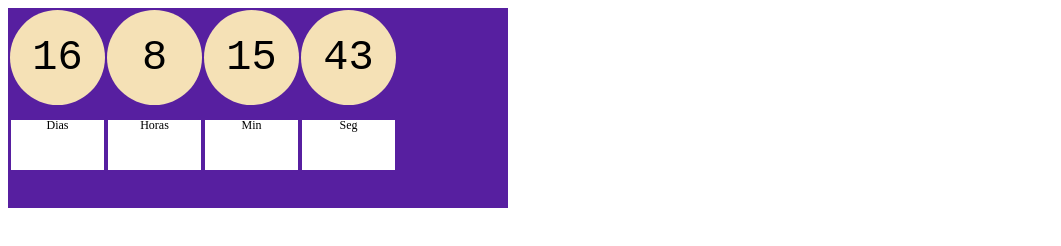
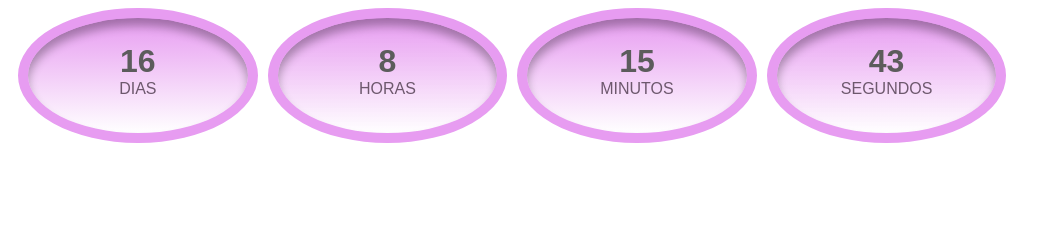
Before and after one commit to lailamt/contador-html, a plain HTML site: page index.html in a window 1280 px wide. Shown: the whole page, without its empty margins (0-1061 px from the left). Drawn offline with Linux system fonts and the light colour scheme.

Commit message:
Atualizacao

```diff
--- a/index.html
+++ b/index.html
@@ -5,36 +5,40 @@
         <meta name="viewport" content="width=device-width, initial-scale=1.0">
         <title>Counter</title>
         <style>
-
-            .contagem{
-            width:500px;
-            height:200px;
-            background-color: #571fa0;
-            position: absolute;
-            text-align: center;
-            align-items: center;
-            display: inline-block;
+            .container{
+                width: auto;
+                height: auto;
+                display: block;
+            }
+            .counter{
+                color: #e79cf1;
+                background: linear-gradient(to bottom, #e79cf1, transparent);
+                font-family: 'Poppins', sans-serif;
+                text-align: center;
+                width: 15%;
+                height: 15%%;
+                padding: 25px 15px 35px;
+                margin: 0 auto 0 10px;
+                border: 10px solid #e79cf1;
+                border-radius: 100% 100%;
+                box-shadow: inset 0 8px 10px rgba(0, 0, 0, 0.3);
+                float: left;
+            }
+            .number{
+                color: rgb(92, 92, 92);
+                font-size:xx-large;
+                font-weight: 600;
+                /* display: block; */
+                margin: 25px 0 5px;
+            }
+            .subtitle{
+                color: rgb(109, 88, 109);
+                font-size:medium;
+                font-weight: 200;
+                text-transform: uppercase;
+                margin: 0;
             }
 
-            .numero{
-            width: 75px;
-            height: 75px;
-            background-color: #f5e1b6;
-            color: #000000;
-            font-size: 42px;
-            margin: 10px;
-            border-radius: 50px;
-            padding: 10px;
-            font-family: 'Courier New', Courier, monospace;
-            }
-
-
-            .legenda{
-            height: 50px;
-            line-height: 10px;
-            font-size:12px;
-            background-color: #ffffff;
-            }
         </style>
     </head>
 <body>
@@ -68,8 +72,34 @@
 
 
 
-    <div class="contagem">
-        <table>
+    <div class="container">
+        <div class="row-content">
+            <div class="day-content">
+                <div class="counter">
+                    <span class="number" id="dia"></span>
+                    <p class="subtitle">Dias</p>
+                </div>
+            </div>
+            <div class="hour-content">
+                <div class="counter">
+                    <span class="number" id="hora"></span>
+                    <p class="subtitle">Horas</p>
+                </div>
+            </div>
+            <div class="minute-content">
+                <div class="counter">
+                    <span class="number" id="minuto"></span>
+                    <p class="subtitle">Minutos</p>
+                </div>
+            </div>
+            <div class="second-content">
+                <div class="counter">
+                    <span class="number" id="segundo"></span>
+                    <p class="subtitle">Segundos</p>
+                </div>
+            </div>
+        </div>
+        <!-- <table>
             <tr>
                 <td class="numero" id="dia"> </td>
                 <td class="numero" id="hora"> </td>
@@ -83,7 +113,7 @@
                 <td> <p class="legenda">Seg</p> </td>
             </tr>
         </table>
-    </div>
+    </div> -->
 
 </body>
 </html>
```
Also changed, not shown: page.html (added, +92 -0 lines).
